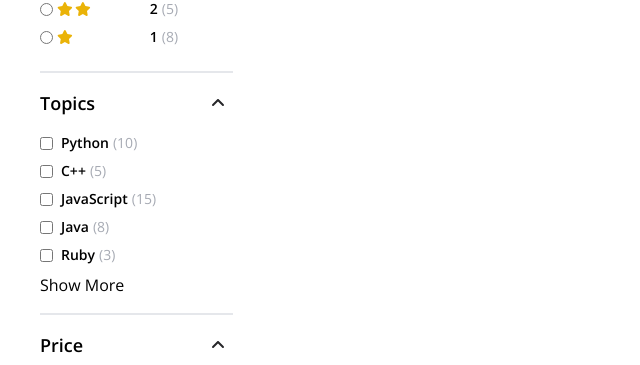
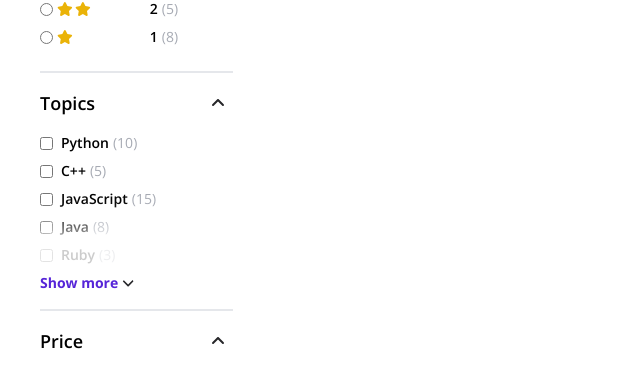
Before and after one commit to FrontEndDevo/NeuraLearnAcademy, a React (Vite) app: page /all-courses in a window 1280 px wide. Shown: the part 905-1270 px from the top of the page, without its empty margins (0-640 px from the left). Built offline with nearby package versions, Linux system fonts and the light colour scheme.

Commit message:
Refactor Topics component and update tailwind.config.js to add shadow animation

```diff
--- a/src/shared/Filters/Topics.jsx
+++ b/src/shared/Filters/Topics.jsx
@@ -35,7 +35,7 @@ const Topics = () => {
   const allTopics = topics
     .slice(0, showMore ? topics.length : 5)
     .map((item, index) => (
-      <div key={index} className="flex items-center mb-2 text-sm">
+      <li key={index} className="flex items-center mb-2 text-sm">
         <input
           type="checkbox"
           id={item.topic}
@@ -51,9 +51,8 @@ const Topics = () => {
         <span className="text-gray-500 text-opacity-60 ">
           ({item.totalCourses})
         </span>
-      </div>
+      </li>
     ));
-
   return (
     <div className="py-4 border-b-2">
       <div className="items-center justify-between hidden mb-4 md:flex">
@@ -68,14 +67,29 @@ const Topics = () => {
       </div>
 
       {areTopicsOpen && (
-        <div>
+        <ul
+          className={
+            !showMore &&
+            topics.length > 5 &&
+            "relative overflow-hidden before:absolute before:bottom-0 before:left-0 before:w-full before:h-1/4 before:bg-white before:opacity-80 before:shadow-innerwhite"
+          }
+        >
           {allTopics}
-          {topics.length > 5 && (
-            <button onClick={() => setShowMore((prevState) => !prevState)}>
-              {showMore ? "Show Less" : "Show More"}
-            </button>
-          )}
-        </div>
+        </ul>
+      )}
+      {areTopicsOpen && topics.length > 5 && (
+        <button
+          className="flex items-center gap-1 font-bold text-sm duration-300 cursor-pointer text-[#5624D8] hover:text-[#401b9c]"
+          onClick={() => setShowMore((prevState) => !prevState)}
+        >
+          {showMore ? "Show less" : "Show more"}
+          <FontAwesomeIcon
+            icon={faAngleDown}
+            className={`duration-300 mr-2 text-zinc-800 cursor-pointer ${
+              showMore ? "rotate-180" : ""
+            }`}
+          />
+        </button>
       )}
     </div>
   );
--- a/tailwind.config.js
+++ b/tailwind.config.js
@@ -17,6 +17,11 @@ export default {
           700: "#342E34",
         },
       },
+
+      boxShadow: {
+        innerwhite:
+          "white 0px 54px 55px, white 0px -12px 30px, white 0px 4px 6px, white 0px 12px 13px, white 0px -3px 5px;",
+      },
     },
 
     fontFamily: {
```
